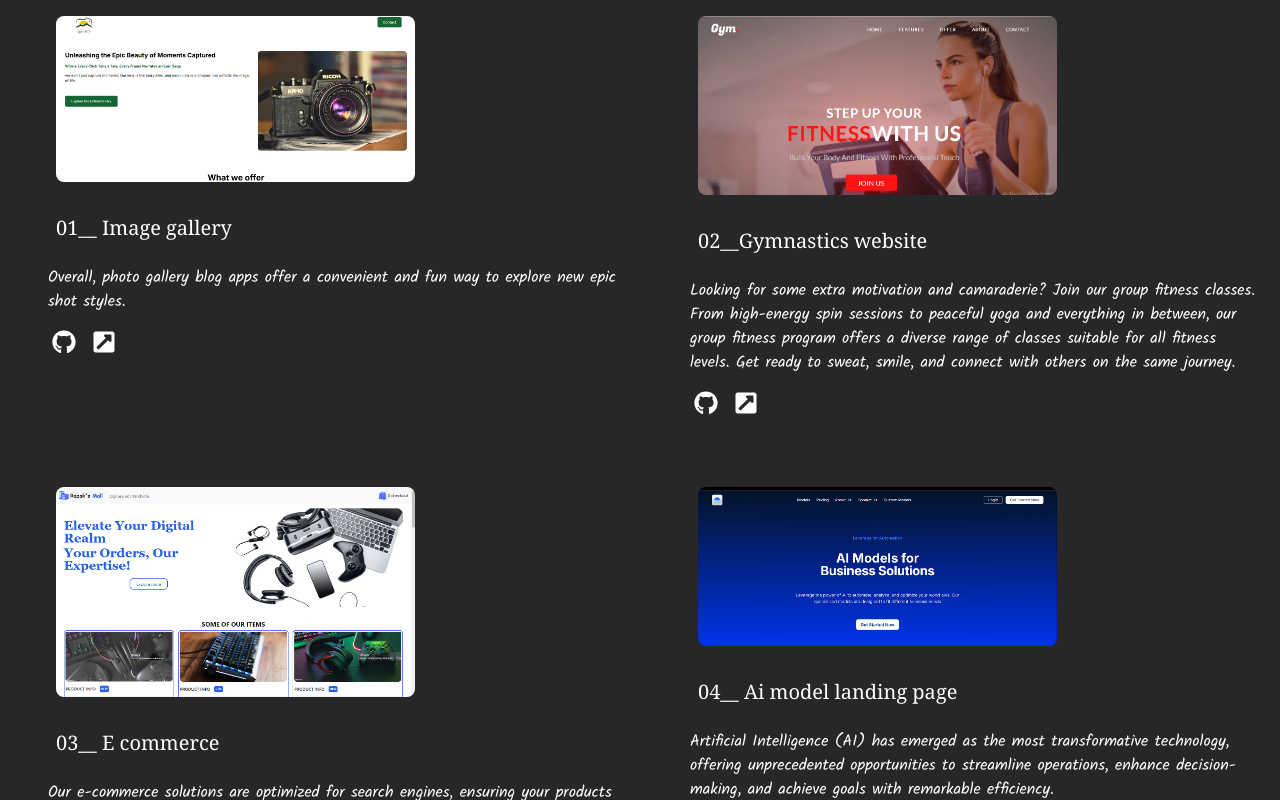
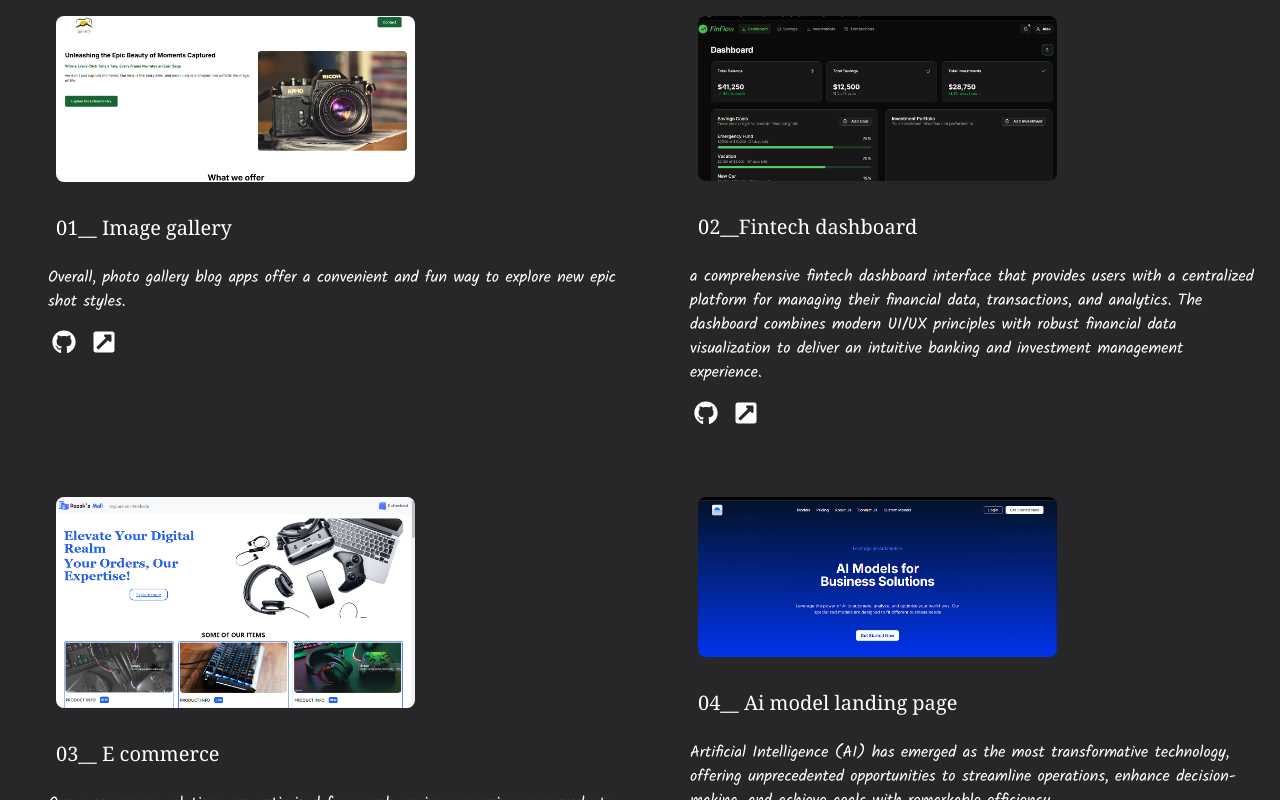
Before and after one commit to Razak002/zakson-portfolio, a React (Create React App) app: page / in a window 1280 px wide. Shown: the part 2793-3593 px from the top of the page. Built offline with nearby package versions, Linux system fonts and the light colour scheme.

Commit message:
feat: projects update

```diff
--- a/src/distl/data.js
+++ b/src/distl/data.js
@@ -1,6 +1,6 @@
 import { FaTwitter, FaFacebook, FaLinkedin, FaGithub } from 'react-icons/fa';
 import comerce from '../assets/comerce.png'
-import gym from '../assets/gym.png'
+import finflow from '../assets/finflow.png'
 import gallery from '../assets/gallery.png'
 import business from '../assets/business.png'
 
@@ -46,11 +46,11 @@ export const SOCIAL = [
 
     {
       id: 2,
-      image: gym,
-      title: "02__Gymnastics website",
-      github: "https://github.com/Razak002/gymst539",
-      demo: "https://gymst539.vercel.app/",
-      content: "Looking for some extra motivation and camaraderie? Join our group fitness classes. From high-energy spin sessions to peaceful yoga and everything in between, our group fitness program offers a diverse range of classes suitable for all fitness levels. Get ready to sweat, smile, and connect with others on the same journey."
+      image: finflow,
+      title: "02__Fintech dashboard",
+      github: "https://github.com/Razak002/fin-flow",
+      demo: "https://fin-flow-sandy.vercel.app/",
+      content: "a comprehensive fintech dashboard interface that provides users with a centralized platform for managing their financial data, transactions, and analytics. The dashboard combines modern UI/UX principles with robust financial data visualization to deliver an intuitive banking and investment management experience."
     },
     {
       id: 3,
```
Also changed, not shown: src/assets/finflow.png (added).
